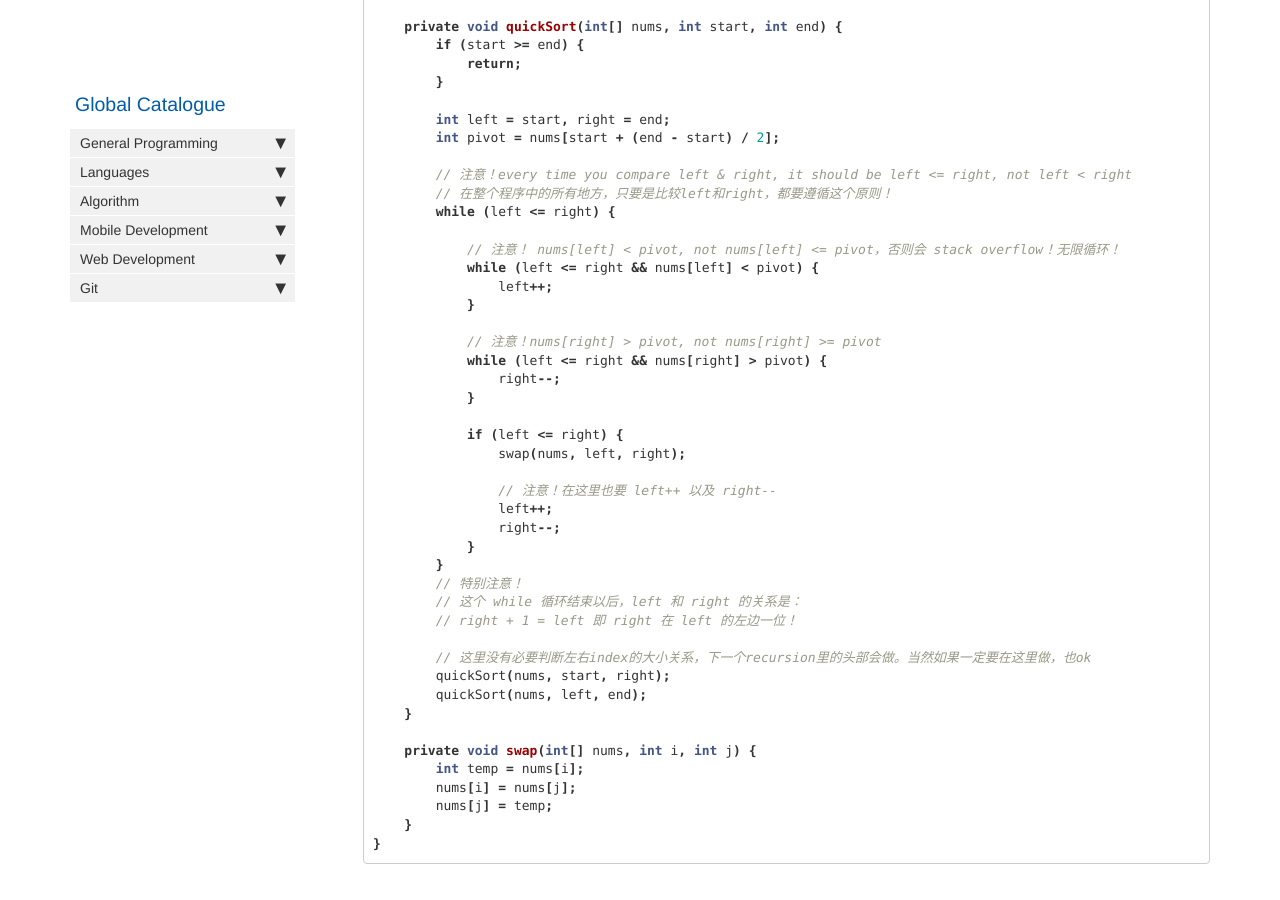
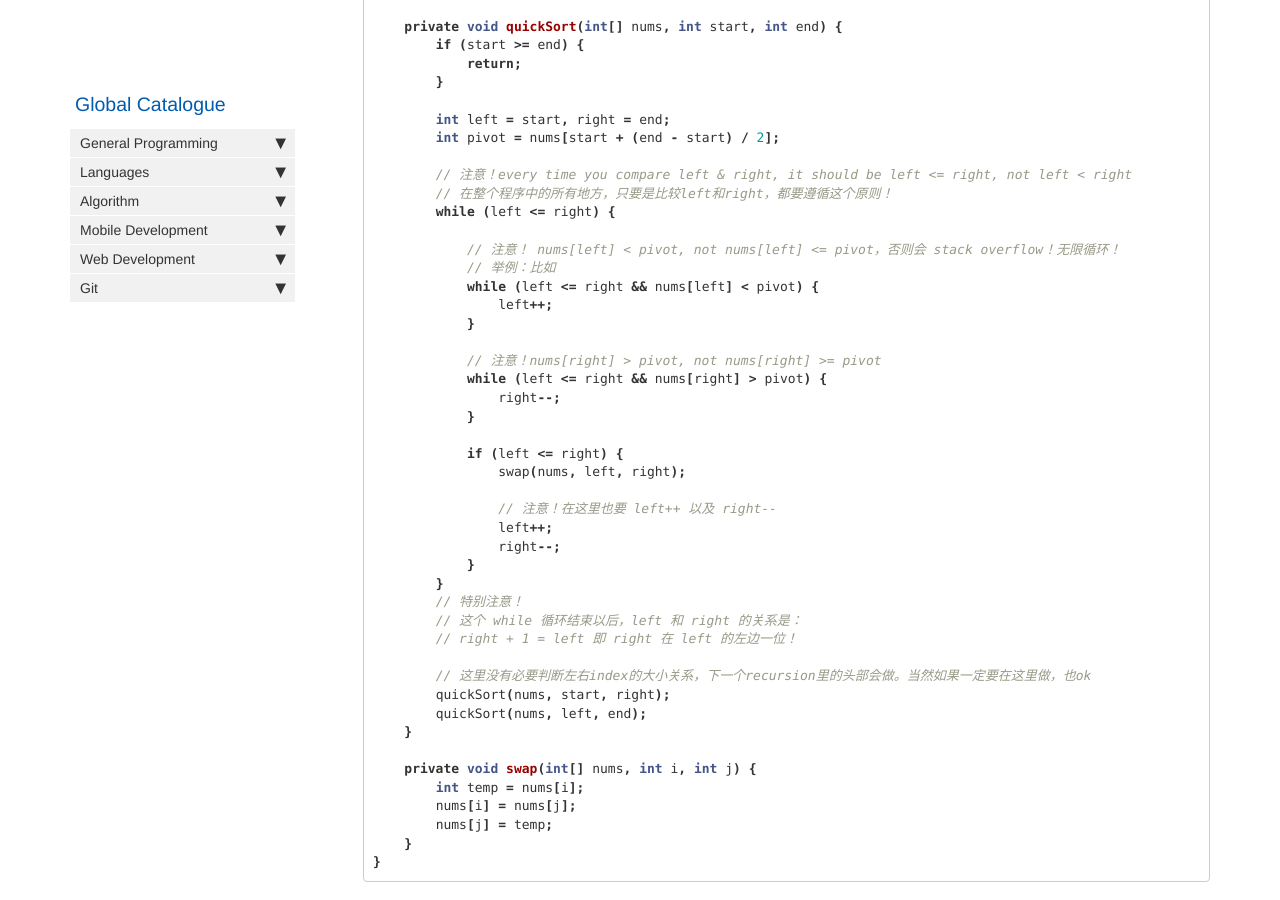
Before and after one commit to HungryOrc/hungryorc.github.io, a Jekyll site: the page built from pages/algorithm/algorithm_quick_sort.md, in a window 1280 px wide and 900 px high, scrolled down 880 px. Built offline with Jekyll 4.4.1, drawn with Linux system fonts in a browser that asks for light colours; nearby versions of some CDN libraries; comment, search, counter and statistics services are not loaded.

Commit message:
Update algorithm_quick_sort.md

```diff
--- a/pages/algorithm/algorithm_quick_sort.md
+++ b/pages/algorithm/algorithm_quick_sort.md
@@ -47,6 +47,7 @@ public class Solution {
         while (left <= right) {
 
             // 注意！ nums[left] < pivot, not nums[left] <= pivot，否则会 stack overflow！无限循环！
+            // 举例：比如
             while (left <= right && nums[left] < pivot) {
                 left++;
             }
```
